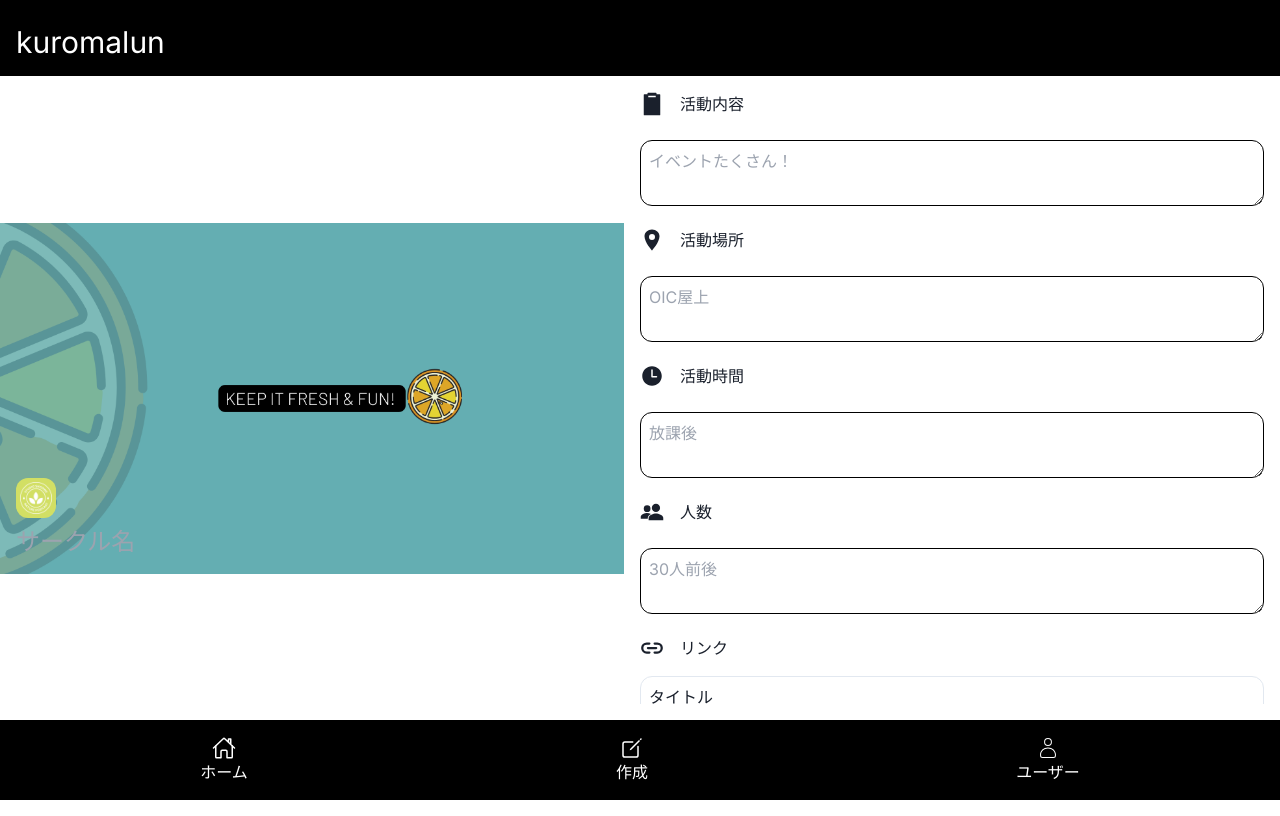
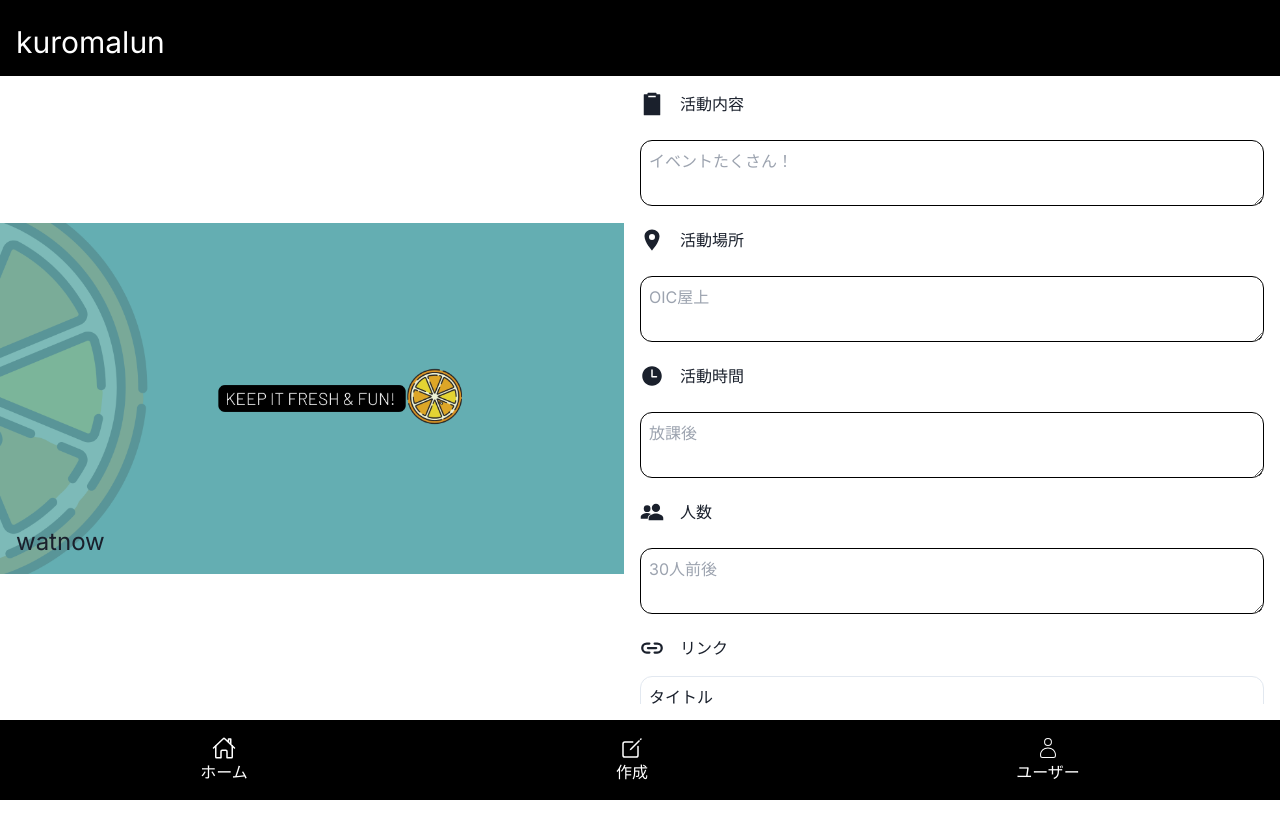
Before and after one commit to hiromuota166/kuromalun, a Next.js app in the folder kuromalun-front/: page /circleCreateEdit in a window 1280 px wide. Built offline with nearby package versions, Linux system fonts and the light colour scheme.

Commit message:
add:サークル画像コンポーネントを編集画面で利用

```diff
--- a/kuromalun-front/src/app/circleCreateEdit/page.tsx
+++ b/kuromalun-front/src/app/circleCreateEdit/page.tsx
@@ -1,36 +1,16 @@
 'use client'
-import Image from 'next/image'
 import { IoClipboardSharp, IoLocationSharp, IoTime, IoPeopleSharp, IoLink} from "react-icons/io5";
 import CircleDetailTextItem from '@/components/CircleDetailTextItem';
 import CircleInputText from '@/components/CircleInputText';
 import LinkInItem from '@/components/LinkInItem';
+import CircleImageTop from '@/components/CircleImageTop';
 
 const page = () => {
   return (
-    <div className=' md:flex md:h-[calc(100vh-156px)]'>
+    <div className=' md:flex md:h-[calc(100vh-156px)] mb-24'>
       {/* サークル名 */}
       <div className='relative md:w-1/2 flex items-center justify-center'>
-        <div className='relative'>
-          <Image
-            src='/haikei.png'
-            alt='サークル画像'
-            width={1200}
-            height={900}
-            sizes='(max-width: 768px) 100vw, 33vw'
-          />
-          <div className='absolute bottom-4 left-4'>
-            <Image
-              src='/iconGreen.png'
-              alt='ユーザー画像'
-              width={40}
-              height={40}
-              className='rounded-xl mb-2'
-            />
-            <h1 className='text-2xl'>
-              <input type='text' placeholder='サークル名' className='bg-backgroundColor/0'/>
-            </h1>
-          </div>
-        </div>
+        <CircleImageTop src="/haikei.png" text="watnow"/>
       </div>
       {/* 内容 */}
       <div className='bg-mainColor md:w-1/2 m-4 flex-col overflow-y-auto'>
```
